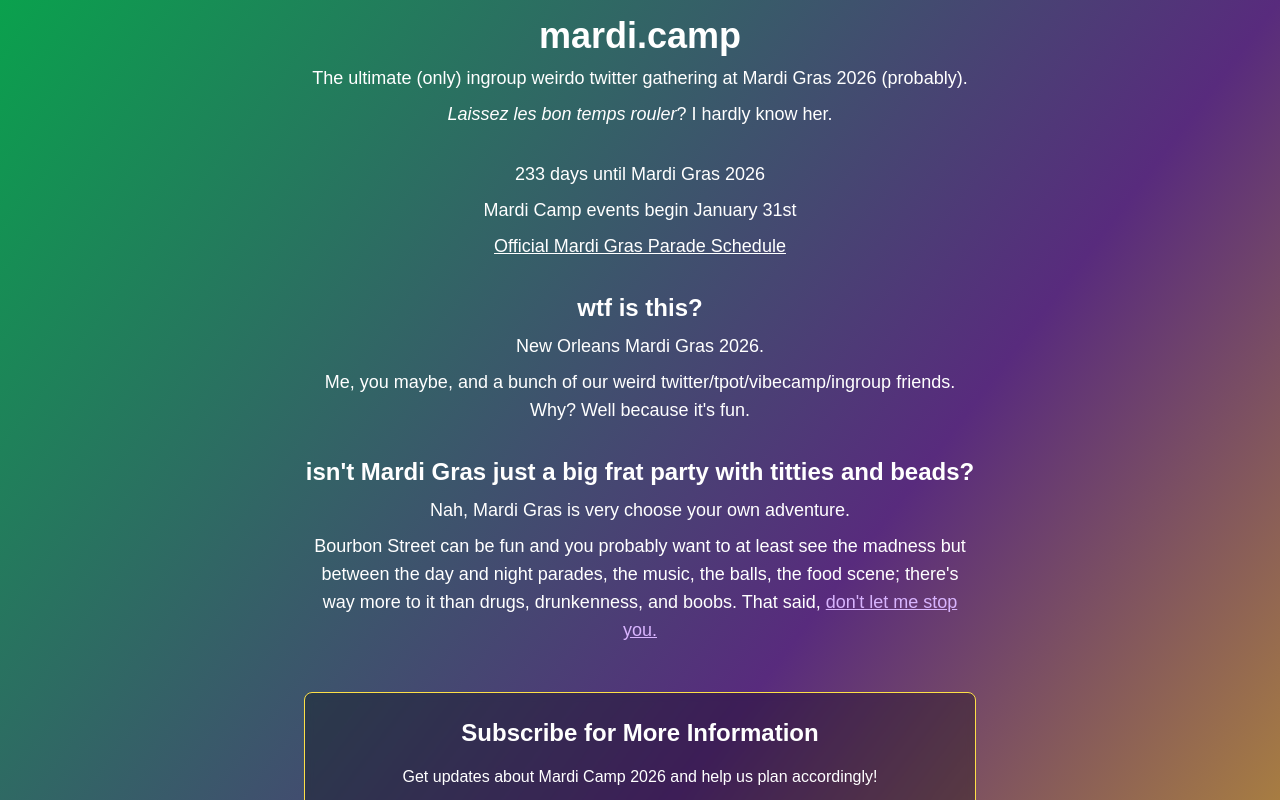
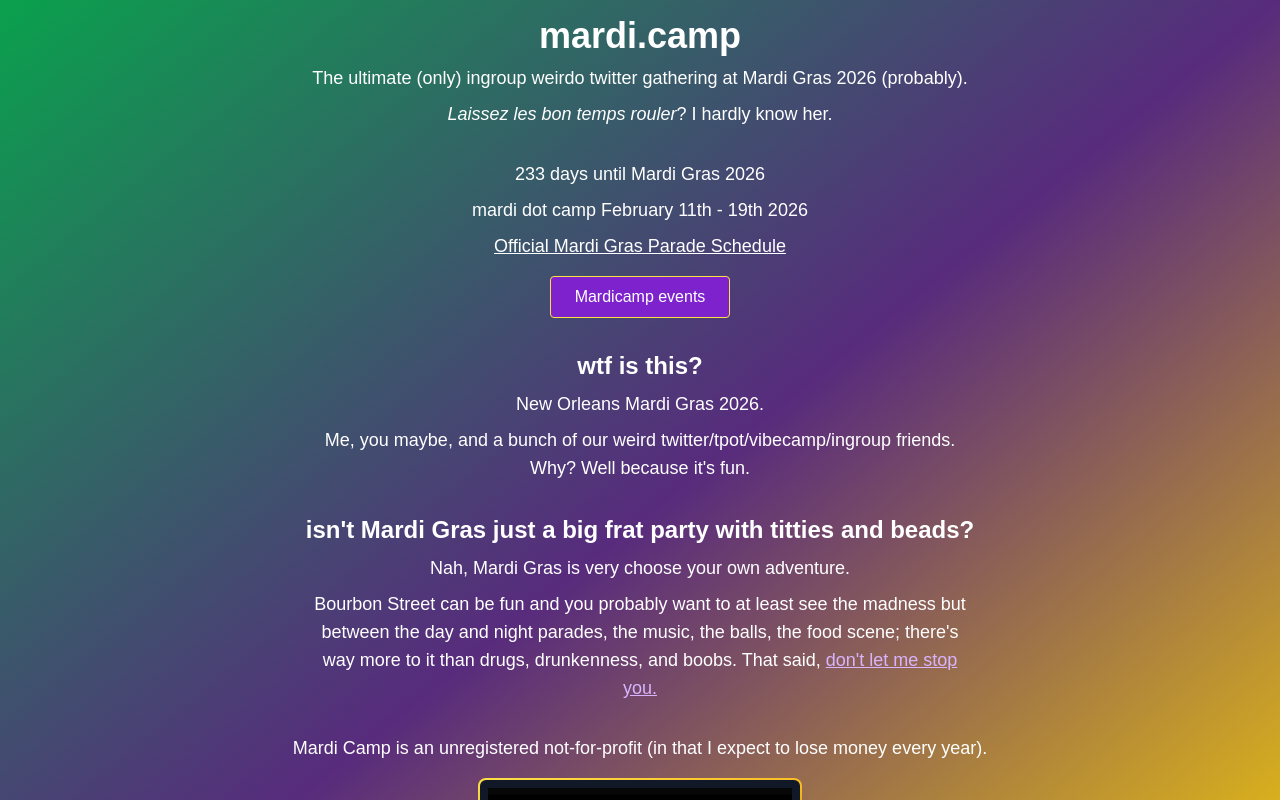
Before and after one commit to WhiskeyTuesday/mardidotcamp, a SvelteKit app: page / in a window 1280 px wide. Shown: the top 800 px of the page. Built offline with nearby package versions, Linux system fonts and the light colour scheme.

Commit message:
add event schedule form

```diff
--- a/src/routes/+page.svelte
+++ b/src/routes/+page.svelte
@@ -28,18 +28,25 @@
 
   const events = [
     {
-      date: 'January 31',
-      name: 'Krewe de Vieux',
-      time: '2:00 PM',
-      location: 'French Quarter',
-      memo: 'A fun and quirky parade to kick off the festivities.'
+      date: 'February 11th',
+      name: 'Airbnb load in',
+      time: '4:00 PM',
+      location: 'final location tbd',
+      memo: 'Get settled in and ready for the week ahead.'
     },
     {
-      date: 'February 1',
-      name: 'Krewe of Joan of Arc',
-      time: '7:00 PM',
-      location: 'French Quarter',
-      memo: 'Celebrating the legacy of Joan of Arc with a unique twist.'
+      date: 'February 12th',
+      name: 'Krewe of Muses Parade',
+      time: '6:00 PM',
+      location: 'Uptown, St. Charles Ave',
+      memo: 'The Muses parade is best known for its all-female riders and its signature high heeled shoe throws.'
+    },
+    {
+      date: 'Onward',
+      name: 'More events tbd',
+      time: 'TBD',
+      location: 'TBD',
+      memo: 'Stay tuned for more events as I firm up plans!'
     }
   ];
 
@@ -103,7 +110,7 @@
         <span title="Let the good times roll" class="italic">Laissez les bon temps rouler</span>? I hardly know her.
       </p>
       <p class="text-lg mt-8">{daysUntil} days until Mardi Gras 2026</p>
-      <p class="text-lg mt-2">Mardi Camp events begin January 31st</p>
+      <p class="text-lg mt-2">mardi dot camp February 11th - 19th 2026</p>
       <p class="text-lg mt-2 underline hover:text-purple-300 transition-colors duration-150">
         <a href="https://www.mardigrasneworleans.com/parades/">Official Mardi Gras Parade Schedule</a>
       </p>
@@ -115,6 +122,7 @@
       >
         Apply for tickets
       </button>
+      -->
 
       <button
         class="mt-4 px-6 py-2 bg-purple-700 text-white rounded border border-yellow-300 hover:bg-purple-800 transition-colors duration-150"
@@ -122,7 +130,6 @@
       >
         Mardicamp events
       </button>
-      -->
 
       <h1 class="text-2xl font-bold mt-8">wtf is this?</h1>
       <p class="text-lg mt-2 width-full max-w-2xl mx-auto">
@@ -154,6 +161,7 @@
       </p>
     </div>
     <!-- Signup Form Section -->
+    <!--
     <div class="mt-12 max-w-2xl mx-auto">
       <div class="bg-black bg-opacity-30 backdrop-blur-sm rounded-lg p-6 border border-yellow-300">
         <h2 class="text-2xl font-bold text-white text-center mb-4">Subscribe for More Information</h2>
@@ -295,6 +303,7 @@
                 </form>
               </div>
             </div>
+            -->
 
             <div class="flex flex-col items-center m-8">
               <p class="text-white text-lg text-center">
@@ -339,8 +348,6 @@
         <div id="scheduleModal" class="fixed inset-0 flex items-center justify-center bg-black bg-opacity-50 hidden">
           <div class="bg-white p-6 m-2 rounded-lg shadow-lg max-w-md w-full">
             <h2 class="text-xl font-bold mb-4">mardicamp events</h2>
-            <p class="text-lg mb-4">Event schedule tbd</p>
-            <!-- TODO add when events are programmed
             <table class="w-full text-left border-collapse">
               <thead>
                 <tr>
@@ -367,7 +374,6 @@
                 {/each}
               </tbody>
             </table>
-            -->
 
             <button
               class="px-4 py-2 bg-purple-500 text-white rounded hover:bg-green-600 transition-colors duration-150 border border-yellow-300"
```
